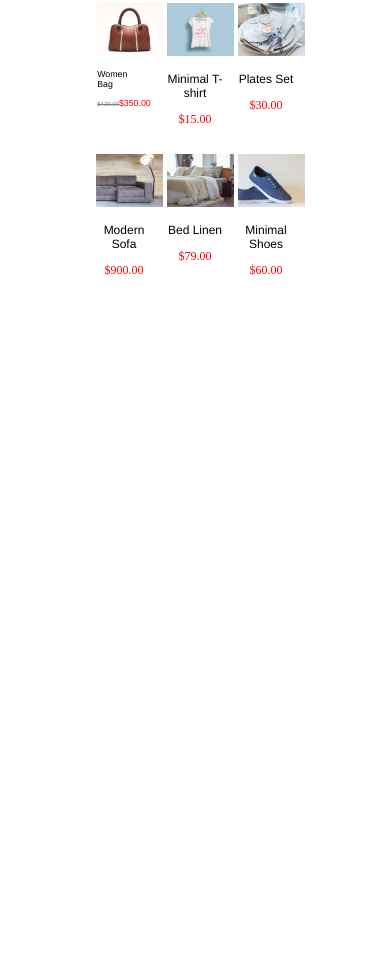
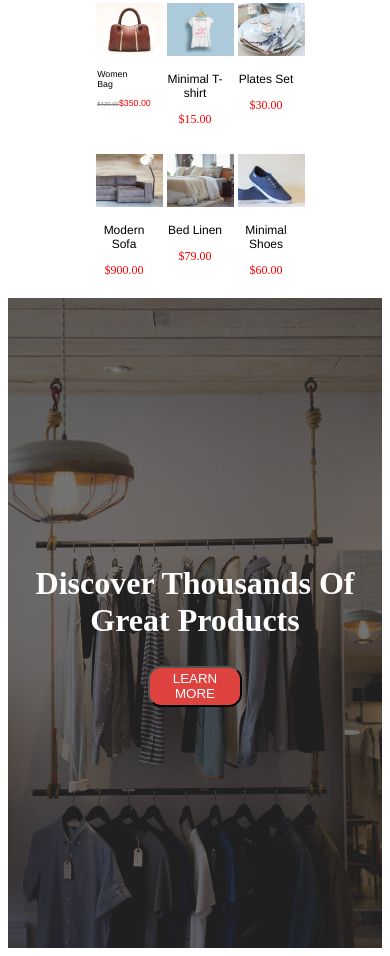
Before and after one commit to iderraz/Ilias-Derraz-Emporium, a website: page index.html in a window 390 px wide. Shown: the part 1028-1984 px from the top of the page. Before the commit the page ends 1334 px from the top, so only its background shows below. Drawn offline with Linux system fonts and the light colour scheme.

Commit message:
discover thousands section et sa responsive

```diff
--- a/index.html
+++ b/index.html
@@ -71,7 +71,9 @@
 
     <!--Ma gallerie-->
     <section id="gallerie">
-        <div id="recents"><h1>recents products</h1></div>
+        <div id="recents">
+            <h1>recents products</h1>
+        </div>
 
         <!--première div-->
         <div class="div-gall container">
@@ -174,10 +176,10 @@
 
 
     <!--Ma section-4-->
-    <!-- <section>
+    <section id="section-4">
         <h1>Discover Thousands Of Great Products</h1>
         <button>LEARN MORE</button>
-    </section> -->
+    </section>
     <!--Ma section-4-->
 
 
--- a/src/scss/modèles/_section-4.scss
+++ b/src/scss/modèles/_section-4.scss
@@ -0,0 +1,32 @@
+#section-4{
+    height: 650px;
+    background-image: url("../img/cta-bg.jpg");
+    background-repeat: no-repeat;
+    background-size: cover;
+    background-position: center;
+    flex-direction: column;
+    display: flex;
+    align-items: center;
+    justify-content: center;
+    h1{
+        text-align:center;
+        font-size: 200%;
+        color: white;
+    };
+    button{
+        width: 10%;
+        text-align: center;
+        background-color: rgba(223,67,64,255);
+        border-radius: 1em/1em;
+        color: white;
+        padding: 1%;
+    };
+};
+
+@media (min-width:320px) and (max-width:640px){
+        #section-4{
+            button{
+                width: 25%;
+            }
+        };
+};
```
Also changed, not shown: public/css/app.css, 1 other file.
